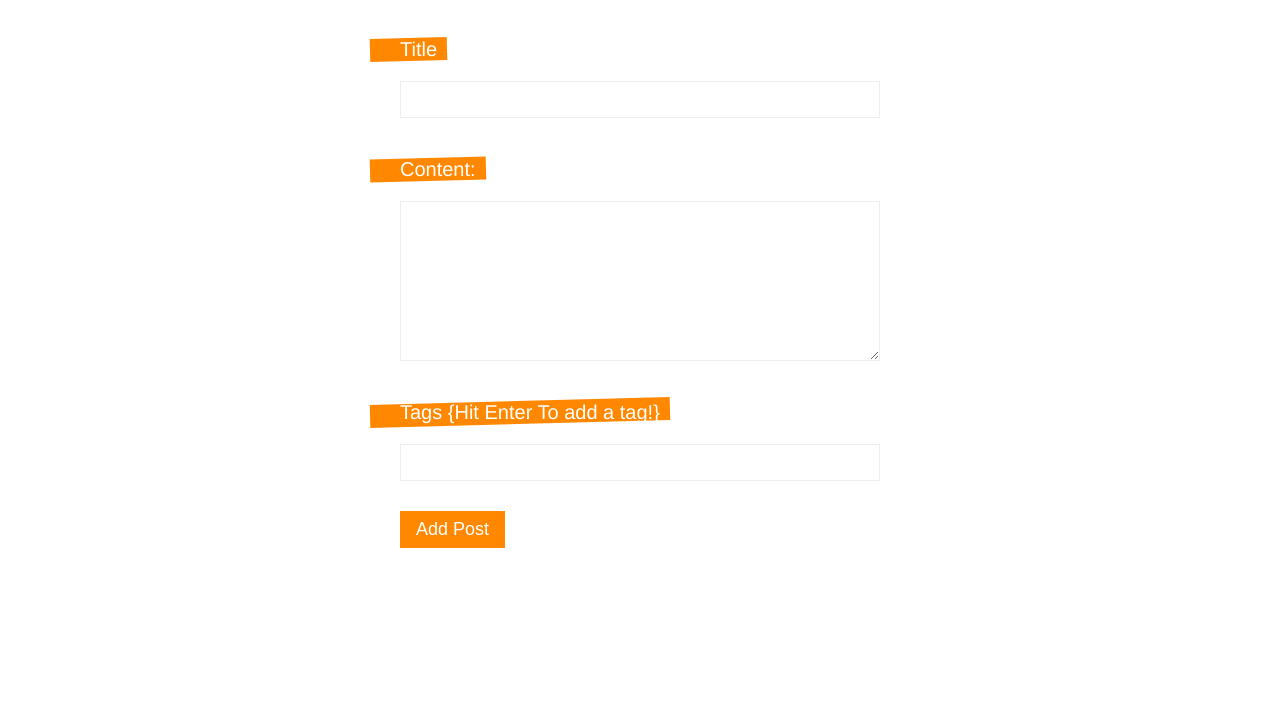
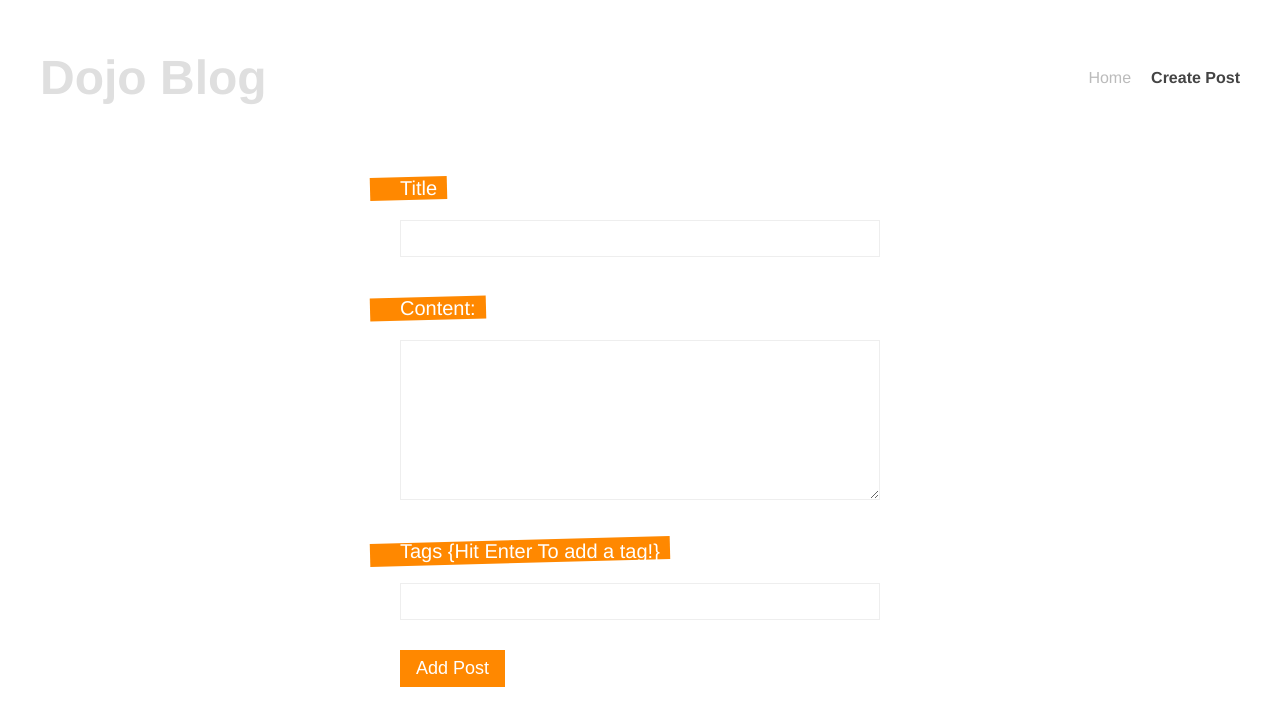
Before and after one commit to tedirland/vueBlog, a Vue app in the folder dojo-blog/: page /create in a window 1280 px wide. Shown: the top 726 px of the page. Built offline with nearby package versions, Linux system fonts and the light colour scheme.

Commit message:
Used the router property inside the Create.vue and Details.vue views.

```diff
--- a/dojo-blog/src/App.vue
+++ b/dojo-blog/src/App.vue
@@ -1,6 +1,18 @@
 <template>
+<Navbar />
   <router-view/>
 </template>
+
+<script>
+import  Navbar  from './components/Navbar.vue'
+
+export default {
+  components: {Navbar},
+  setup() {
+
+  },
+}
+</script>
 
 <style>
 #app {
--- /dev/null
+++ b/dojo-blog/src/components/Navbar.vue
@@ -0,0 +1,38 @@
+<template>
+  <header>
+    <h1>Dojo Blog</h1>
+    <nav><router-link :to="{name: 'Home'}">Home</router-link>
+    <router-link :to="{name: 'Create'}">Create Post</router-link>
+    </nav>
+  </header>
+</template>
+
+<script>
+export default {
+
+}
+</script>
+
+<style>
+header {
+    display: flex;
+    justify-content: space-between;
+    align-items: center;
+    max-width: 1200px;
+    margin: 0 auto;
+    padding: 10px;
+  }
+  header h1 {
+    color: #dfdfdf;
+    font-size: 48px;
+  }
+  header a {
+    color: #bbb;
+    text-decoration: none;
+    margin-left: 20px;
+  }
+  header a.router-link-active {
+    color: #444;
+    font-weight: bold;
+  }
+</style>
--- a/dojo-blog/src/views/Create.vue
+++ b/dojo-blog/src/views/Create.vue
@@ -20,12 +20,17 @@
 
 <script>
 import {ref} from 'vue'
+import {useRouter, useRoute} from 'vue-router'
 export default {
   setup() {
     const title = ref('')
     const body = ref('')
     const tag = ref('')
     const tags = ref([])
+
+  const router = useRouter()
+  console.log(router)
+
     const handleKeydown = () => {
       if (!tags.value.includes(tag.value)) {
           tag.value = tag.value.replace(/\s/, '') //removes all whitespace
@@ -44,6 +49,7 @@ export default {
         headers: {'Content-Type' : 'application/json'},
         body: JSON.stringify(post)
       })
+      router.push({name: 'Home'})
     }
 
     return {title, body, tag, handleKeydown, tags, handleSubmit}
--- a/dojo-blog/src/views/Details.vue
+++ b/dojo-blog/src/views/Details.vue
@@ -14,11 +14,14 @@
 <script>
 import getPost from '../composables/getPost'
 import Spinner from '../components/Spinner.vue'
+import {useRoute} from 'vue-router'
 export default {
   components: {Spinner},
   props: ['id'],
   setup(props) {
-    const {post, error, load} = getPost(props.id)
+    const route = useRoute()
+    const {post, error, load} = getPost(route.params.id)
+    console.log(route)
     load()
 
     return {post,error}
```
Also changed, not shown: dojo-blog/data/db.json (+8 -0 lines).
